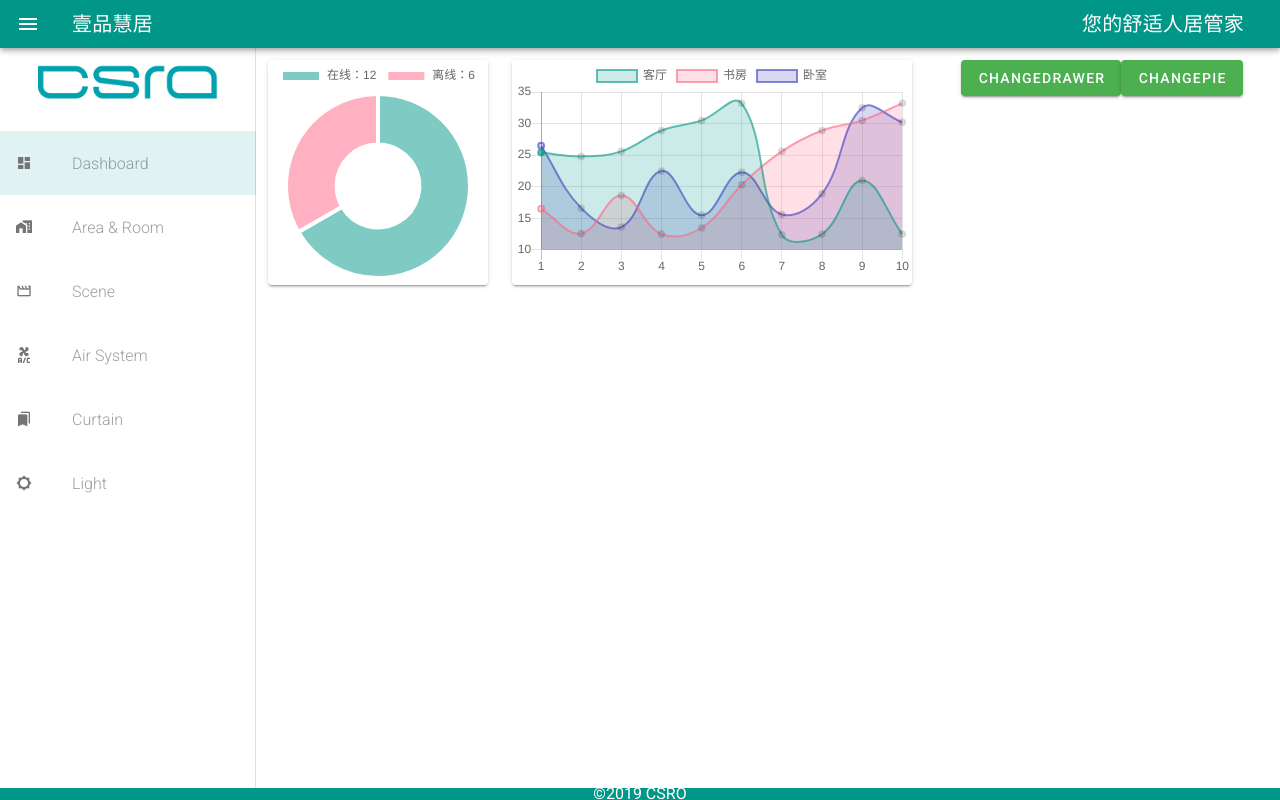
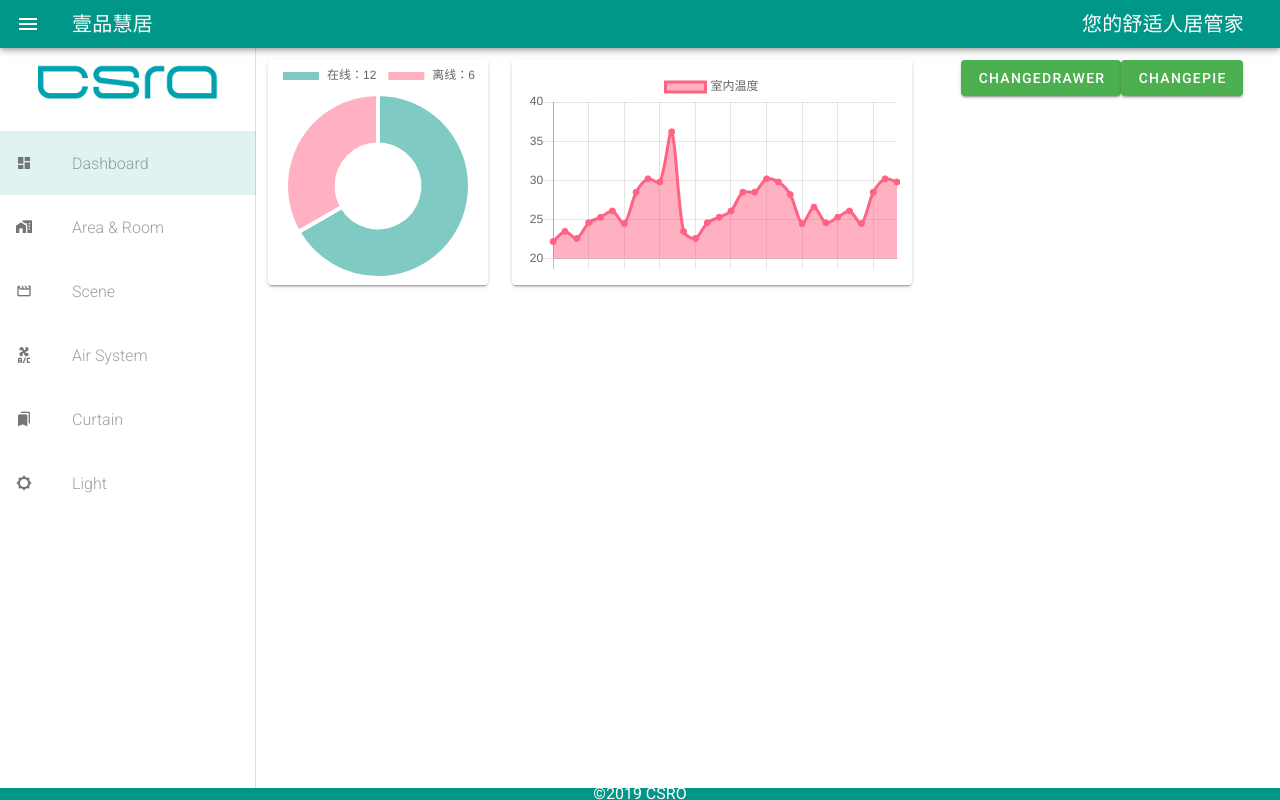
Before and after one commit to dereklitao/csro_vue_dashboard_2019_08_11, a Vue app: page / in a window 1280 px wide. Built offline with nearby package versions, Linux system fonts and the light colour scheme; no server answers; what vue-native-websocket would draw is missing.

Commit message:
temp chart

```diff
--- a/package.json
+++ b/package.json
@@ -14,7 +14,7 @@
     "vue-native-websocket": "^2.0.13",
     "vue-router": "^3.0.3",
     "vue-socket.io": "^3.0.7",
-    "vuetify": "^2.0.0",
+    "vuetify": "^2.0.7",
     "vuex": "^3.0.1"
   },
   "devDependencies": {
--- a/src/components/charts/LineChart.vue
+++ b/src/components/charts/LineChart.vue
@@ -1,61 +1,70 @@
 <template>
   <v-card width="400px" height="225">
-    <LineChartJS :width="390" :height="220" :chart-data="datasetsfull"></LineChartJS>
+    <v-flex shrink>
+      <LineChartJS :width="380" :height="220" :chart-data="tempLineData" :options="options"></LineChartJS>
+    </v-flex>
   </v-card>
 </template>
 
 <script>
 import LineChartJS from "@/components/charts/LineChartJS";
 import { mapGetters } from "vuex";
-import { truncate } from "fs";
 export default {
   components: {
     LineChartJS
   },
   computed: {
-    datasetsfull() {
+    ...mapGetters({
+      tempDatas: "tempDatas",
+      tempLabels: "tempLabels"
+    }),
+    tempLineData() {
       return {
-        labels: ["1", "2", "3", "4", "5", "6", "7", "8", "9", "10"],
+        labels: this.tempLabels,
         datasets: [
           {
-            label: "客厅",
             fill: true,
-            data: this.tempData[0],
-            backgroundColor: ["rgba(0, 150, 136, 0.2)"],
-            borderColor: ["rgba(0, 150, 136, 0.6)"],
-            pointBackgroundColor: ["rgba(0, 150, 136, 0.6)"],
-            pointBorderColor: ["rgba(0, 150, 136, 0.6)"],
-            pointBorderWidth: 2,
-            pointHitRadius: 1,
-            pointHoverBackgroundColor: ["rgba(0, 150, 136, 0.6)"],
-            borderWidth: 2
-          },
-          {
-            label: "书房",
-            fill: true,
-            data: this.tempData[1],
-            backgroundColor: ["rgba(255, 99, 132, 0.2)"],
-            borderColor: ["rgba(255, 99, 132, 0.6)"],
-            pointBorderWidth: 2,
-            borderWidth: 2,
-            spanGaps: true
-          },
-          {
-            label: "卧室",
-            fill: true,
-            data: this.tempData[2],
-            backgroundColor: ["rgba(63, 63, 191, 0.2)"],
-            borderColor: ["rgba(63, 63, 191, 0.61)"],
-            pointBorderWidth: 2,
-            borderWidth: 2,
-            spanGaps: true
+            pointRadius: 3,
+            pointHoverRadius: 6,
+            lineTension: 0.3,
+            label: "室内温度",
+            data: this.tempDatas,
+            backgroundColor: "rgba(255, 99, 132, 0.5)",
+            borderColor: "rgba(255, 99, 132, 1)",
+            pointBackgroundColor: "rgba(255, 99, 132, 1)",
+            pointBorderColor: "rgba(255, 99, 132, 1)"
           }
         ]
       };
     },
-    ...mapGetters({
-      tempData: "temperatureData"
-    })
+    options() {
+      return {
+        responsive: true,
+        legend: {
+          display: true,
+          labels: {
+            fontSize: 10,
+            fontStyle: "light"
+          }
+        },
+        scales: {
+          xAxes: [
+            {
+              ticks: {
+                maxTicksLimit: 10
+              }
+            }
+          ],
+          yAxes: [
+            {
+              ticks: {
+                maxTicksLimit: 8
+              }
+            }
+          ]
+        }
+      };
+    }
   }
 };
 </script>
--- a/src/components/charts/LineChartJS.vue
+++ b/src/components/charts/LineChartJS.vue
@@ -1,17 +1,9 @@
 <script>
 import { Line, mixins } from "vue-chartjs";
-import { truncate } from "fs";
 export default {
   extends: Line,
+  props: ["options"],
   mixins: [mixins.reactiveProp],
-  data() {
-    return {
-      options: {
-        responsive: true,
-        maintainAspectRatio: false
-      }
-    };
-  },
   mounted() {
     this.renderChart(this.chartData, this.options);
   }
--- a/src/components/charts/PieChartJS.vue
+++ b/src/components/charts/PieChartJS.vue
@@ -6,25 +6,7 @@ export default {
   data() {
     return {
       options: {
-        cutoutPercentage: 45,
-        animation: {
-          onComplete: function() {
-            // var ctx = this.chart.ctx;
-            // ctx.textAlign = "center";
-            // ctx.textBaseline = "bottom";
-            // ctx.font = "bold 13px Helvetica Neue";
-            // var meta = this.chart.controller.getDatasetMeta(0);
-            // meta.data.forEach((pie, index) => {
-            //   ctx.fillStyle = pie._model.backgroundColor;
-            //   ctx.fillText(
-            //     this.data.datasets[0].data[index] +
-            //       (index === 0 ? "  在线" : "  离线"),
-            //     pie._model.x,
-            //     pie._model.y - index * -20
-            //   );
-            // });
-          }
-        }
+        cutoutPercentage: 45
       }
     };
   },
--- /dev/null
+++ b/src/components/charts/TempLineChartJS.vue
@@ -0,0 +1,2 @@
+<script>
+</script>
--- a/src/store.js
+++ b/src/store.js
@@ -1,11 +1,13 @@
 import Vue from "vue";
 import Vuex from "vuex";
 import general from "@/store/general";
+import airparams from "@/store/airparams";
 
 Vue.use(Vuex);
 
 export default new Vuex.Store({
   modules: {
-    general
+    general,
+    airparams
   }
 });
--- /dev/null
+++ b/src/store/airparams.js
@@ -0,0 +1,84 @@
+import Vue from "vue";
+
+const state = {
+  tempDatas: [
+    22.2,
+    23.5,
+    22.6,
+    24.6,
+    25.3,
+    26.1,
+    24.5,
+    28.5,
+    30.2,
+    29.8,
+    36.2,
+    23.5,
+    22.6,
+    24.6,
+    25.3,
+    26.1,
+    28.5,
+    28.5,
+    30.2,
+    29.8,
+    28.2,
+    24.5,
+    26.6,
+    24.6,
+    25.3,
+    26.1,
+    24.5,
+    28.5,
+    30.2,
+    29.8
+  ],
+  tempLabels: [
+    "",
+    "",
+    "",
+    "",
+    "",
+    "",
+    "",
+    "",
+    "",
+    "",
+    "",
+    "",
+    "",
+    "",
+    "",
+    "",
+    "",
+    "",
+    "",
+    "",
+    "",
+    "",
+    "",
+    "",
+    "",
+    "",
+    "",
+    "",
+    "",
+    ""
+  ]
+};
+
+const getters = {
+  tempDatas: state => state.tempDatas,
+  tempLabels: state => state.tempLabels
+};
+
+const actions = {};
+
+const mutations = {};
+
+export default {
+  state,
+  getters,
+  actions,
+  mutations
+};
```
Also changed, not shown: 1 other file (tests, documents, lock files or other folders).
